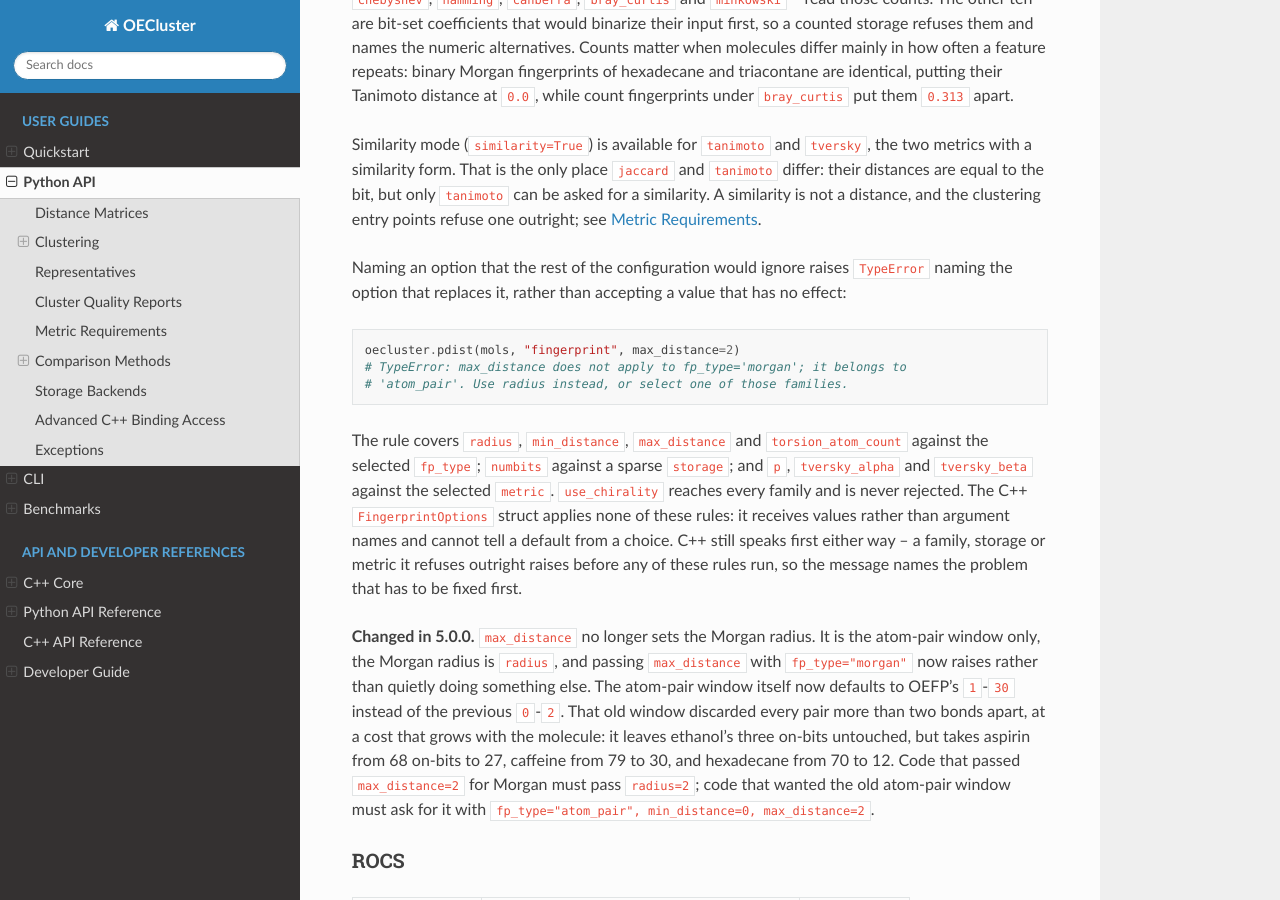
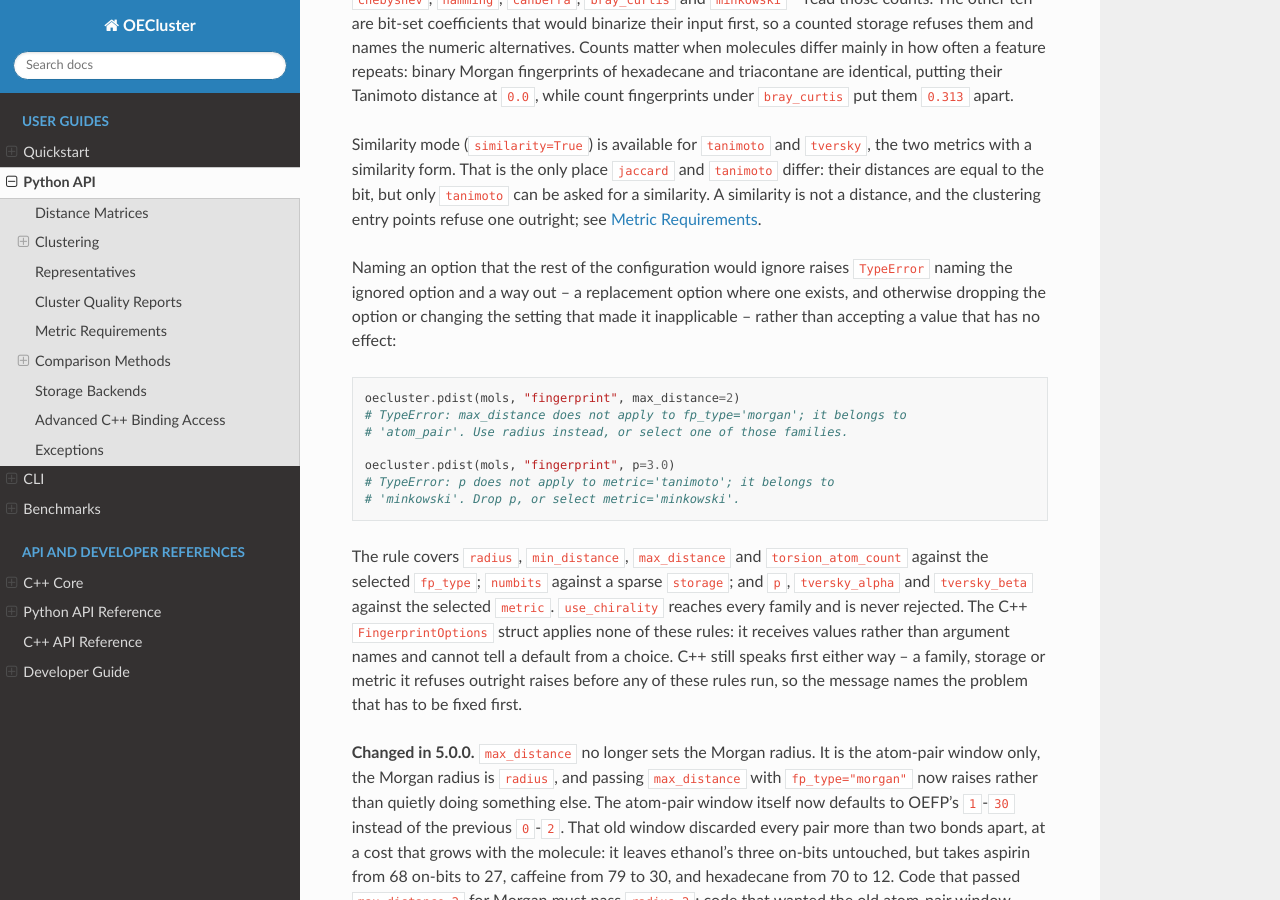
Before and after one commit to scott-arne/oecluster, a Sphinx documentation site: the page built from docs/python-api.md, in a window 1280 px wide and 900 px high, scrolled down 7809 px. Built offline with Sphinx 7.4.7 and the Read the Docs theme 3.1.0, drawn with Linux system fonts in a browser that asks for light colours; pages that are not in the unit, such as notebooks, are missing from menus; the version number is read from the project's files by our own code.

Commit message:
docs: cover both remedy shapes in the inapplicable-option rule
"naming the option that replaces it" holds for four of the eight
advisory rules. The four family-only rules do name a replacement --
`radius`, `min_distance/max_distance` or `torsion_atom_count`, keyed on
the family actually selected rather than on the rejected key. The
`numbits` rule and the three metric rules name none, because no option
replaces `p` or `numbits`: the remedy there is to drop the option or to
change the storage or metric that made it inert.

The sentence now covers both shapes, and a second example shows the
drop-shape message alongside the replacement-shape one already there.
Both comment texts are the messages verbatim. The rule messages
themselves are unchanged.

````diff
--- a/docs/python-api.md
+++ b/docs/python-api.md
@@ -393,13 +393,18 @@ clustering entry points refuse one outright; see
 [Metric Requirements](#metric-requirements).
 
 Naming an option that the rest of the configuration would ignore raises
-`TypeError` naming the option that replaces it, rather than accepting a value
-that has no effect:
+`TypeError` naming the ignored option and a way out -- a replacement option
+where one exists, and otherwise dropping the option or changing the setting
+that made it inapplicable -- rather than accepting a value that has no effect:
 
 ```python
 oecluster.pdist(mols, "fingerprint", max_distance=2)
 # TypeError: max_distance does not apply to fp_type='morgan'; it belongs to
 # 'atom_pair'. Use radius instead, or select one of those families.
+
+oecluster.pdist(mols, "fingerprint", p=3.0)
+# TypeError: p does not apply to metric='tanimoto'; it belongs to
+# 'minkowski'. Drop p, or select metric='minkowski'.
 ```
 
 The rule covers `radius`, `min_distance`, `max_distance` and
````
